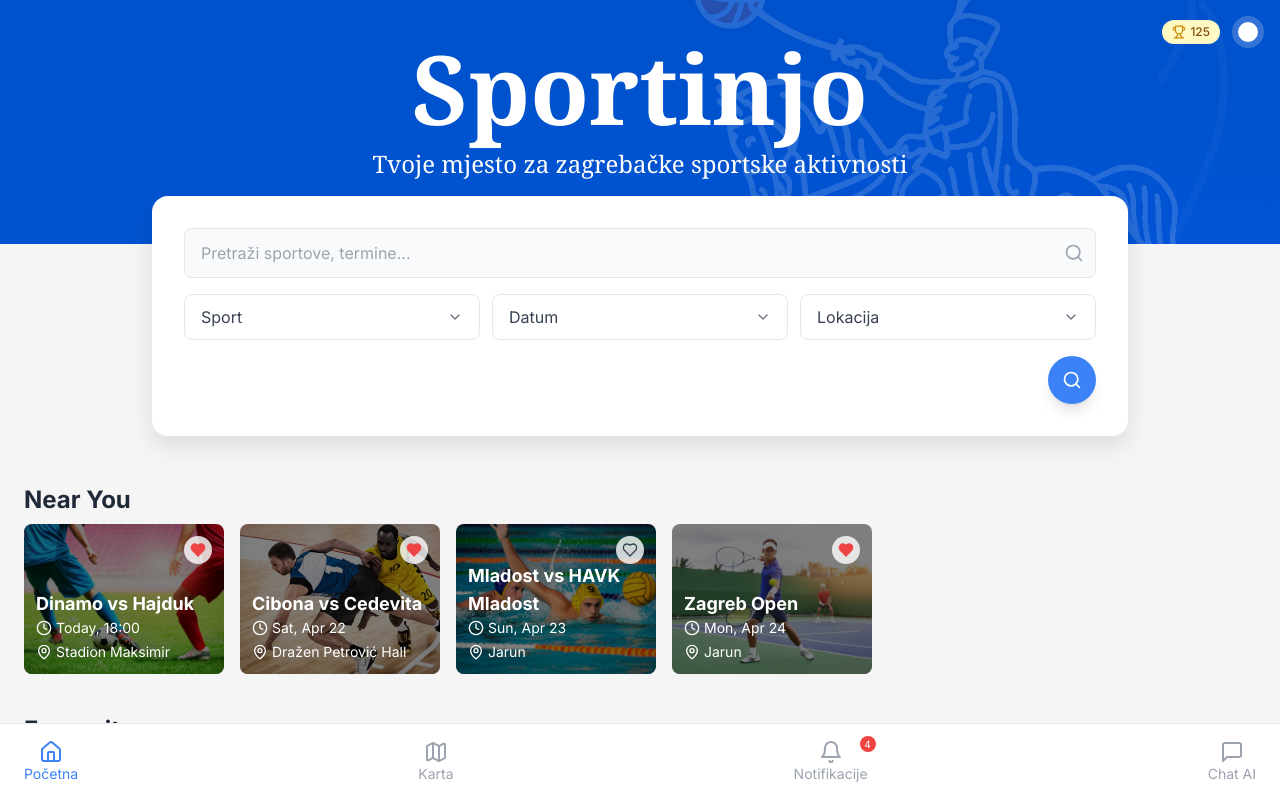
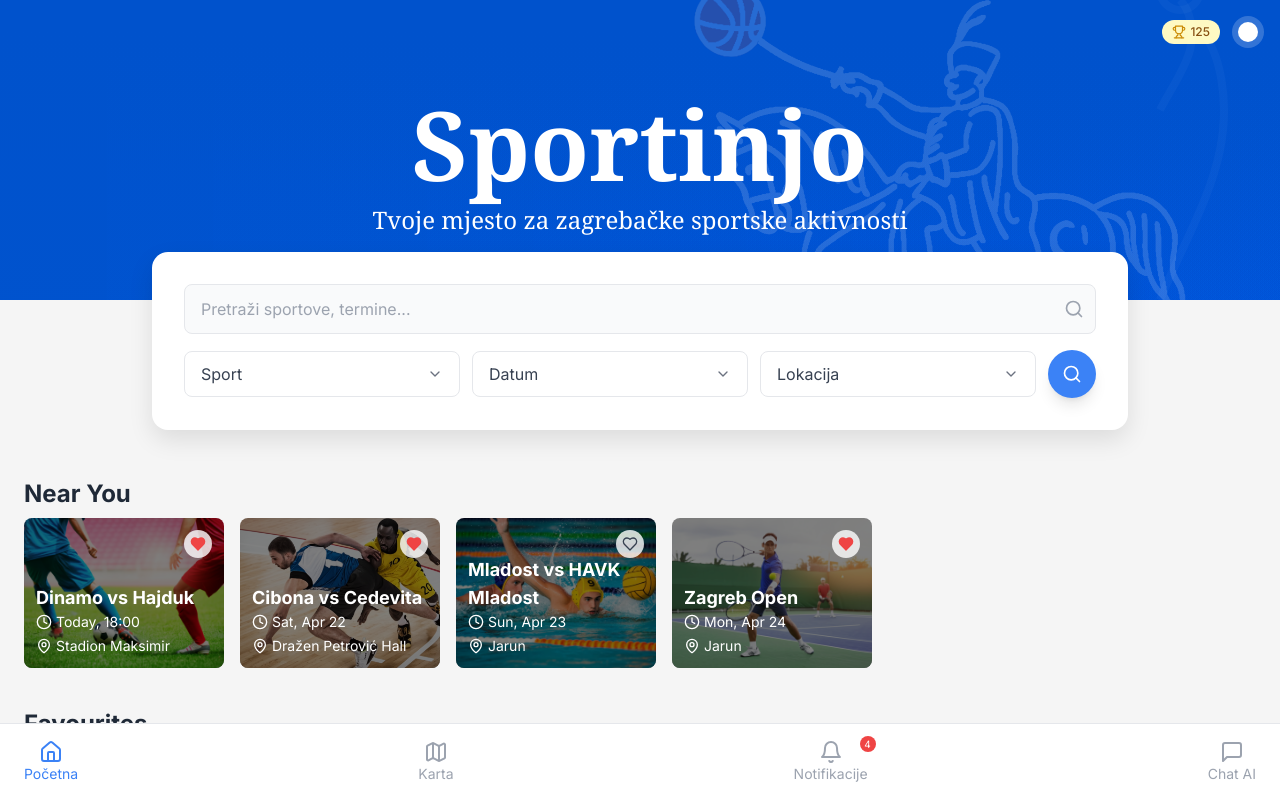
Before and after one commit to kvrancic/sportinjo, a Next.js app: page / in a window 1280 px wide. Shown: the top 798 px of the page. Built offline with nearby package versions, Linux system fonts and the light colour scheme.

Commit message:
homepage fixes

```diff
--- a/app/page.tsx
+++ b/app/page.tsx
@@ -208,7 +208,7 @@ export default function SportsAroundMe() {
 
   return (
     <>
-      <header className="sportinjo-bg w-screen relative overflow-hidden pt-10 pb-16 text-center">
+      <header className="sportinjo-bg w-screen relative overflow-hidden py-24 pb-16 text-center">
         {/* compact utility bar (notifications - points - avatar) */}
         <div className="absolute inset-0 flex justify-center items-center pointer-events-none">
           <img
@@ -260,35 +260,32 @@ export default function SportsAroundMe() {
               </div>
             </div>
           </div>
-
-          <div className="grid grid-cols-3 gap-3">
-            <div className="relative">
+          <div className="flex items-center gap-3">
+  {/* Left side: three equal-width dropdowns */}
+      <div className="grid grid-cols-3 gap-3 flex-1">
         <button className="w-full flex items-center justify-between bg-white border border-gray-200 rounded-lg px-4 py-2.5 text-gray-700">
           <span>Sport</span>
           <ChevronDown className="w-4 h-4 text-gray-500" />
         </button>
-            </div>
-
-            <div className="relative">
         <button className="w-full flex items-center justify-between bg-white border border-gray-200 rounded-lg px-4 py-2.5 text-gray-700">
           <span>Datum</span>
           <ChevronDown className="w-4 h-4 text-gray-500" />
         </button>
-            </div>
-
-            <div className="relative">
         <button className="w-full flex items-center justify-between bg-white border border-gray-200 rounded-lg px-4 py-2.5 text-gray-700">
           <span>Lokacija</span>
           <ChevronDown className="w-4 h-4 text-gray-500" />
         </button>
       </div>
-          </div>
 
-          <div className="mt-4 flex justify-end">
+      {/* Right side: auto-sized search button */}
       <button className="bg-blue-500 hover:bg-blue-600 text-white rounded-full w-12 h-12 flex items-center justify-center shadow-lg">
         <Search className="w-5 h-5" />
       </button>
     </div>
+
+
+
+
         </div>
       </div>
       <main className="flex-1 max-w-7xl mx-auto w-full px-4 sm:px-6">
```
Also changed, not shown: 1 other file (tests, documents, lock files or other folders). Lines whose indentation alone changed are shown as unchanged.
